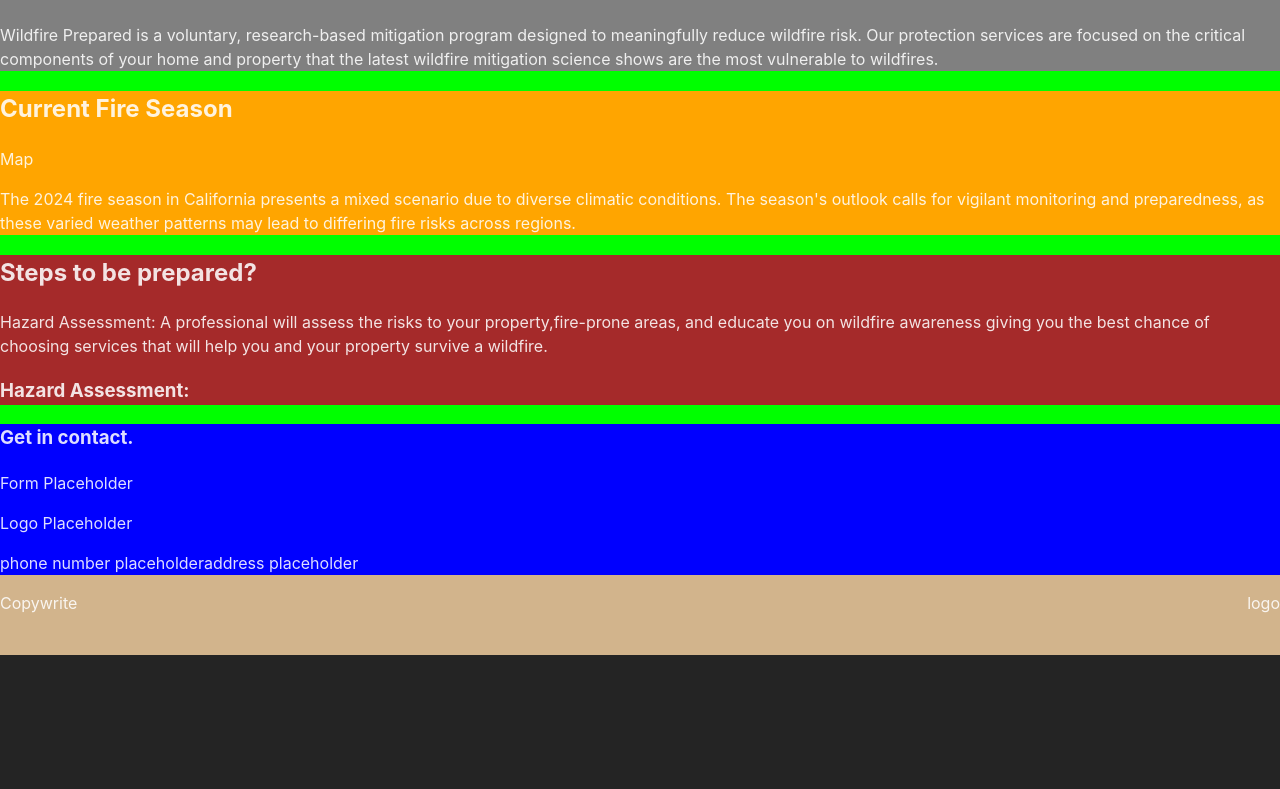
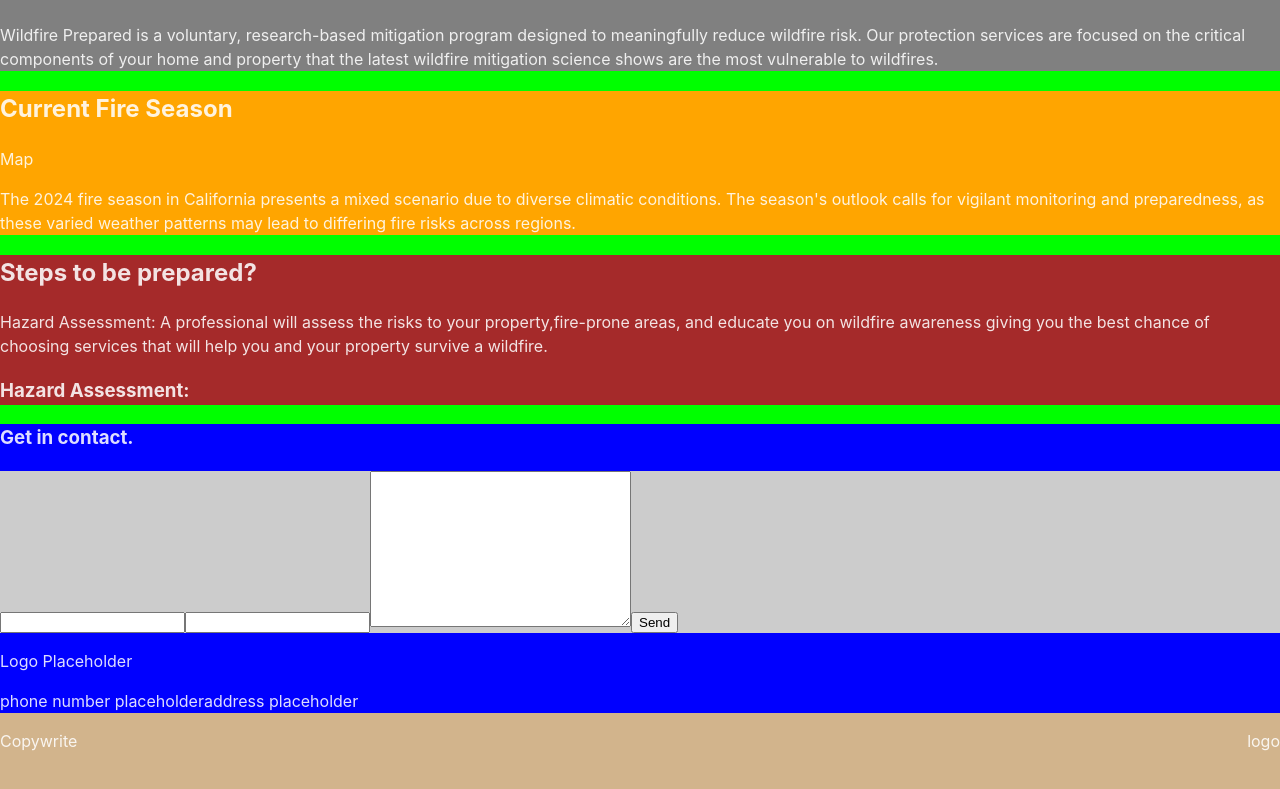
Before and after one commit to andrew-oyanguren/pro-wildfire-defense, a React (Vite) app: page / in a window 1280 px wide. Shown: the part 717-1506 px from the top of the page. Before the commit the page ends 1372 px from the top, so only its background shows below. Built offline with nearby package versions, Linux system fonts and the light colour scheme.

Commit message:
Added Form component

```diff
--- /dev/null
+++ b/src/components/Form/Form.tsx
@@ -0,0 +1,22 @@
+import styled from 'styled-components';
+
+const StyledForm = styled.form`
+  background-color: #ccc;
+`;
+
+export default function Form() {
+  const handleSubmit = (event: React.FormEvent<HTMLFormElement>) => {
+    event.preventDefault();
+    console.log('form submitted');
+  };
+
+  return (
+    <StyledForm onSubmit={handleSubmit}>
+      <input type='text' name='name' id='name' />
+      <input type='email' name='email' id='email' />
+      <textarea name='message' id='message' cols={30} rows={10}></textarea>
+
+      <button>Send</button>
+    </StyledForm>
+  );
+}
--- a/src/components/UI/ContactSection/ContactSection.tsx
+++ b/src/components/UI/ContactSection/ContactSection.tsx
@@ -1,4 +1,5 @@
 import styled from 'styled-components';
+import { Form } from '../../index';
 
 const StyledContactSection = styled.section`
   background-color: blue;
@@ -9,7 +10,7 @@
     <StyledContactSection>
       <div>
         <h3>Get in contact.</h3>
-        <p>Form Placeholder</p>
+        <Form />
       </div>
 
       <div>
--- a/src/components/index.ts
+++ b/src/components/index.ts
@@ -1,3 +1,4 @@
 export { default as Button } from './Button/Button';
 export { default as Footer } from './Footer/Footer';
+export { default as Form } from './Form/Form';
 export { default as Header } from './Header/Header';
```
